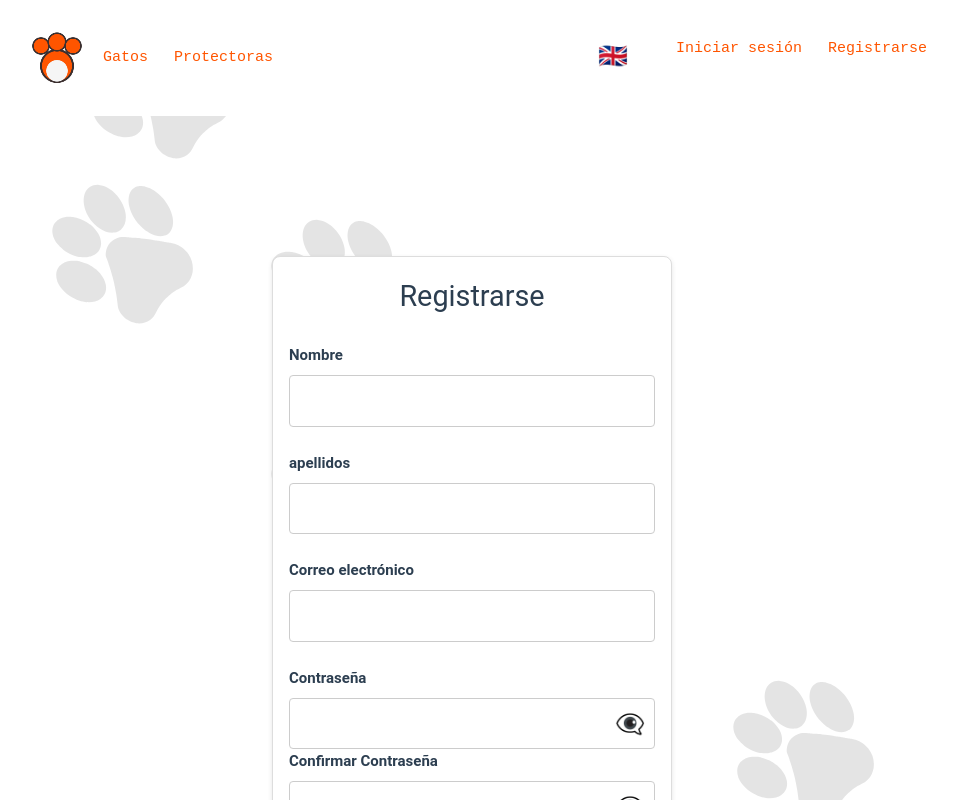
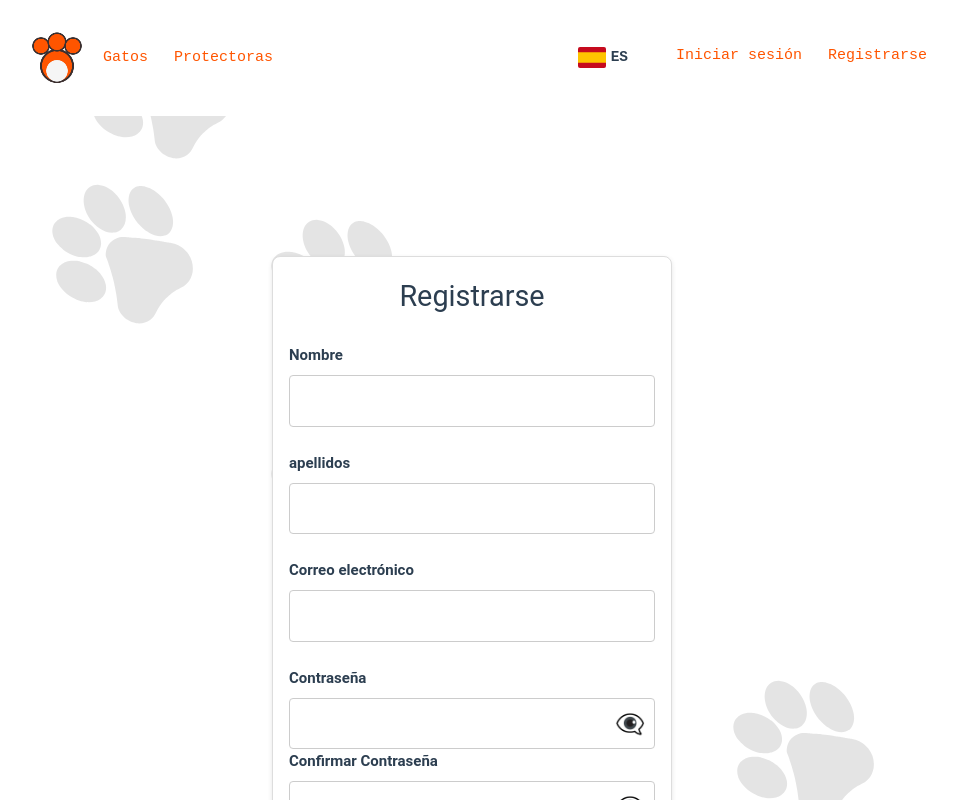
Before and after one commit to RobertoGm1333/TFG-Roberto-Front, a Vue app: page /registrarse in a window 1280 px wide. Shown: the top 800 px of the page, without its empty margins (168-1125 px from the left). Built offline with nearby package versions, Linux system fonts and the light colour scheme.

Commit message:
Botoncito para cambiar de idioma en condiciones

```diff
--- a/src/components/Header.vue
+++ b/src/components/Header.vue
@@ -3,15 +3,19 @@ import { storeToRefs } from 'pinia';
 import { onMounted, ref, onBeforeUnmount } from 'vue';
 import { useAutenticacion } from '@/stores/Autentificacion';
 import { useI18n } from '@/stores/useI18n';
+import esFlag from '@/assets/es-flag.svg';
+import gbFlag from '@/assets/gb-flag.svg';
 
 const { t, cambiarIdioma, idioma } = useI18n();
 const Autenticacion = useAutenticacion();
 const { usuario } = storeToRefs(Autenticacion);
 const mostrarMenu = ref(false);
+const mostrarIdiomaMenu = ref(false);
 const isHovering = ref(false);
 const offsets = ref([0, 0, 0]);
 const menuContainer = ref<HTMLElement | null>(null);
 const userIcon = ref<HTMLElement | null>(null);
+const idiomaMenuRef = ref<HTMLElement | null>(null);
 
 onMounted(() => {
   Autenticacion.cargarUsuarioDesdeLocalStorage();
@@ -36,15 +40,23 @@ onMounted(() => {
     }
   }
 
-  document.addEventListener('click', closeMenu);
+  document.addEventListener('click', (event) => {
+    closeMenu(event);
+    closeIdiomaMenu(event);
+  });
 });
 
 onBeforeUnmount(() => {
   document.removeEventListener('click', closeMenu);
+  document.removeEventListener('click', closeIdiomaMenu);
 });
 
 const toggleMenu = () => {
   mostrarMenu.value = !mostrarMenu.value;
+};
+
+const toggleIdiomaMenu = () => {
+  mostrarIdiomaMenu.value = !mostrarIdiomaMenu.value;
 };
 
 const closeMenu = (event: Event) => {
@@ -57,6 +69,23 @@ const closeMenu = (event: Event) => {
   ) {
     mostrarMenu.value = false;
   }
+};
+
+const closeIdiomaMenu = (event: Event) => {
+  if (
+    mostrarIdiomaMenu.value &&
+    idiomaMenuRef.value &&
+    !idiomaMenuRef.value.contains(event.target as Node)
+  ) {
+    mostrarIdiomaMenu.value = false;
+  }
+};
+
+const cambiarIdiomaSeleccionado = (nuevoIdioma: 'es' | 'en') => {
+  if (idioma.value !== nuevoIdioma) {
+    cambiarIdioma();
+  }
+  mostrarIdiomaMenu.value = false;
 };
 
 function drawPaw(ctx: CanvasRenderingContext2D) {
@@ -128,9 +157,42 @@ function resetPaw(ctx: CanvasRenderingContext2D) {
           <RouterLink to="/protectoras">{{ t('protectoras') }}</RouterLink>
         </nav>
         <div class="usuario">
-          <button @click="cambiarIdioma" class="idioma-btn">
-            {{ idioma === 'es' ? '🇬🇧' : '🇪🇸' }}
-          </button>
+          <div class="idioma-selector" ref="idiomaMenuRef">
+            <button @click="toggleIdiomaMenu" class="idioma-btn">
+              <img
+                :src="idioma === 'es' ? esFlag : gbFlag"
+                :alt="idioma === 'es' ? 'Español' : 'English'"
+                class="bandera"
+              >
+              <span class="idioma-texto">{{ idioma.toUpperCase() }}</span>
+            </button>
+            <div v-if="mostrarIdiomaMenu" class="idioma-menu">
+              <button
+                v-if="idioma !== 'es'"
+                @click="cambiarIdiomaSeleccionado('es')"
+                class="idioma-opcion"
+              >
+                <img
+                  :src="esFlag"
+                  alt="Español"
+                  class="bandera"
+                >
+                <span class="idioma-texto">ES</span>
+              </button>
+              <button
+                v-if="idioma !== 'en'"
+                @click="cambiarIdiomaSeleccionado('en')"
+                class="idioma-opcion"
+              >
+                <img
+                  :src="gbFlag"
+                  alt="English"
+                  class="bandera"
+                >
+                <span class="idioma-texto">EN</span>
+              </button>
+            </div>
+          </div>
           <template v-if="!usuario">
             <RouterLink to="/iniciar-sesion">{{ t('iniciar_sesion') }}</RouterLink>
             <RouterLink to="/registrarse">{{ t('registrarse') }}</RouterLink>
@@ -230,17 +292,81 @@ canvas {
   border-radius: $espacio-pequeno;
 }
 
+.idioma-selector {
+  position: relative;
+  display: inline-block;
+}
+
 .idioma-btn {
   background: none;
   border: none;
-  font-size: 1.5rem;
+  font-size: 1.2rem;
   cursor: pointer;
   padding: 5px 10px;
   margin-right: 15px;
   transition: transform 0.2s;
+  display: flex;
+  align-items: center;
+  gap: 5px;
+  border-radius: $espacio-pequeno;
+  background-color: rgba(255, 255, 255, 0.1);
 
   &:hover {
-    transform: scale(1.1);
+    transform: scale(1.05);
+    background-color: rgba(255, 255, 255, 0.2);
+  }
+
+  .bandera {
+    width: 20px;
+    height: 15px;
+    object-fit: cover;
+    border-radius: 2px;
+  }
+
+  .idioma-texto {
+    font-size: 0.9rem;
+    font-weight: bold;
+  }
+}
+
+.idioma-menu {
+  position: absolute;
+  top: 100%;
+  left: 0;
+  background: white;
+  border: $border-gris1;
+  border-radius: $espacio-pequeno;
+  box-shadow: $sombra-contenedor;
+  z-index: 1000;
+  margin-top: 5px;
+  min-width: 100%;
+
+  .idioma-opcion {
+    display: flex;
+    align-items: center;
+    gap: 5px;
+    width: 100%;
+    padding: 8px 12px;
+    border: none;
+    background: none;
+    cursor: pointer;
+    transition: background-color 0.2s;
+
+    &:hover {
+      background-color: rgba(0, 0, 0, 0.05);
+    }
+
+    .bandera {
+      width: 20px;
+      height: 15px;
+      object-fit: cover;
+      border-radius: 2px;
+    }
+
+    .idioma-texto {
+      font-size: 0.9rem;
+      font-weight: bold;
+    }
   }
 }
 
@@ -253,6 +379,22 @@ canvas {
   }
   .usuario-menu path {
     stroke: #ddd;
+  }
+  .idioma-menu {
+    background: #272727;
+    border-color: #404040;
+
+    .idioma-opcion {
+      color: whitesmoke;
+
+      &:hover {
+        background-color: rgba(255, 255, 255, 0.1);
+      }
+    }
+  }
+
+  .idioma-btn {
+    color: whitesmoke;
   }
 }
 
@@ -308,4 +450,20 @@ canvas {
     gap: $espacio-grande;
   }
 }
+
+@media (min-width: 768px) {
+  .idioma-btn .bandera,
+  .idioma-menu .idioma-opcion .bandera {
+    width: 24px;
+    height: 18px;
+  }
+}
+
+@media (min-width: 1024px) {
+  .idioma-btn .bandera,
+  .idioma-menu .idioma-opcion .bandera {
+    width: 28px;
+    height: 21px;
+  }
+}
 </style>
```
Also changed, not shown: src/assets/es-flag.svg (added), src/assets/gb-flag.svg (added).
